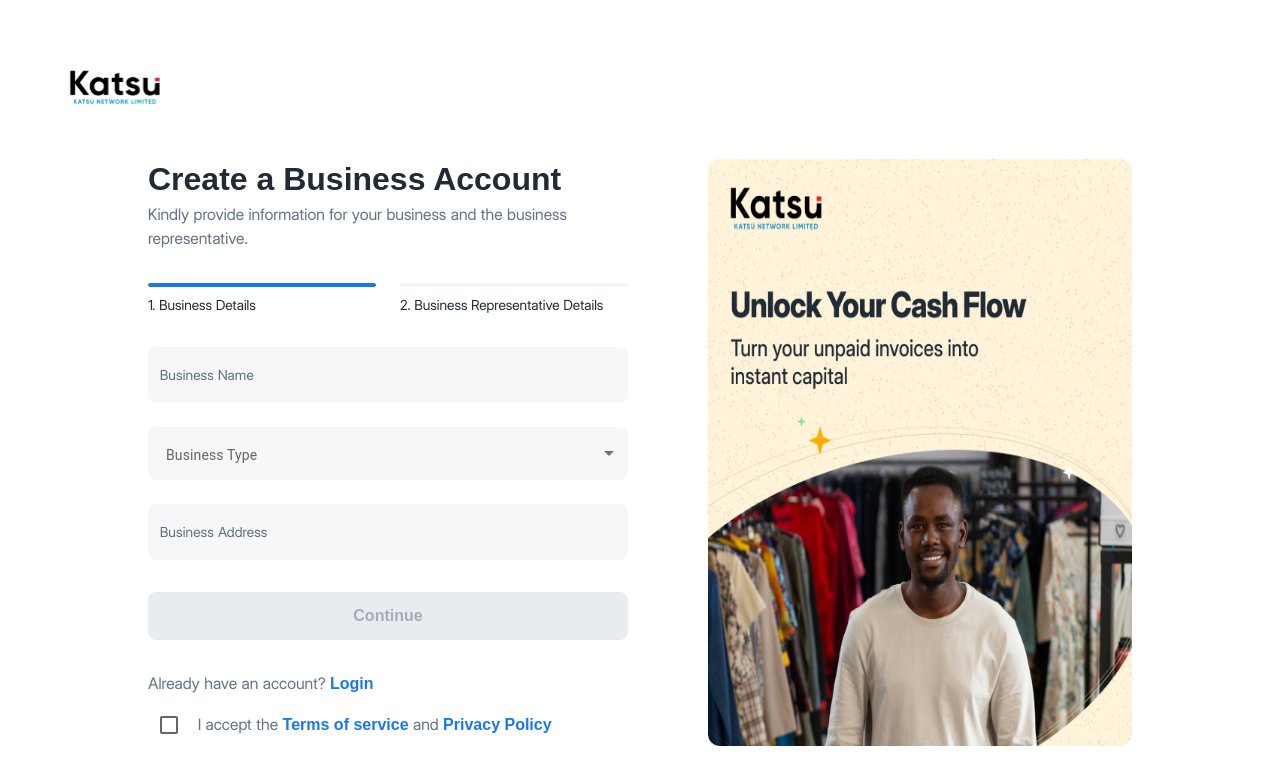
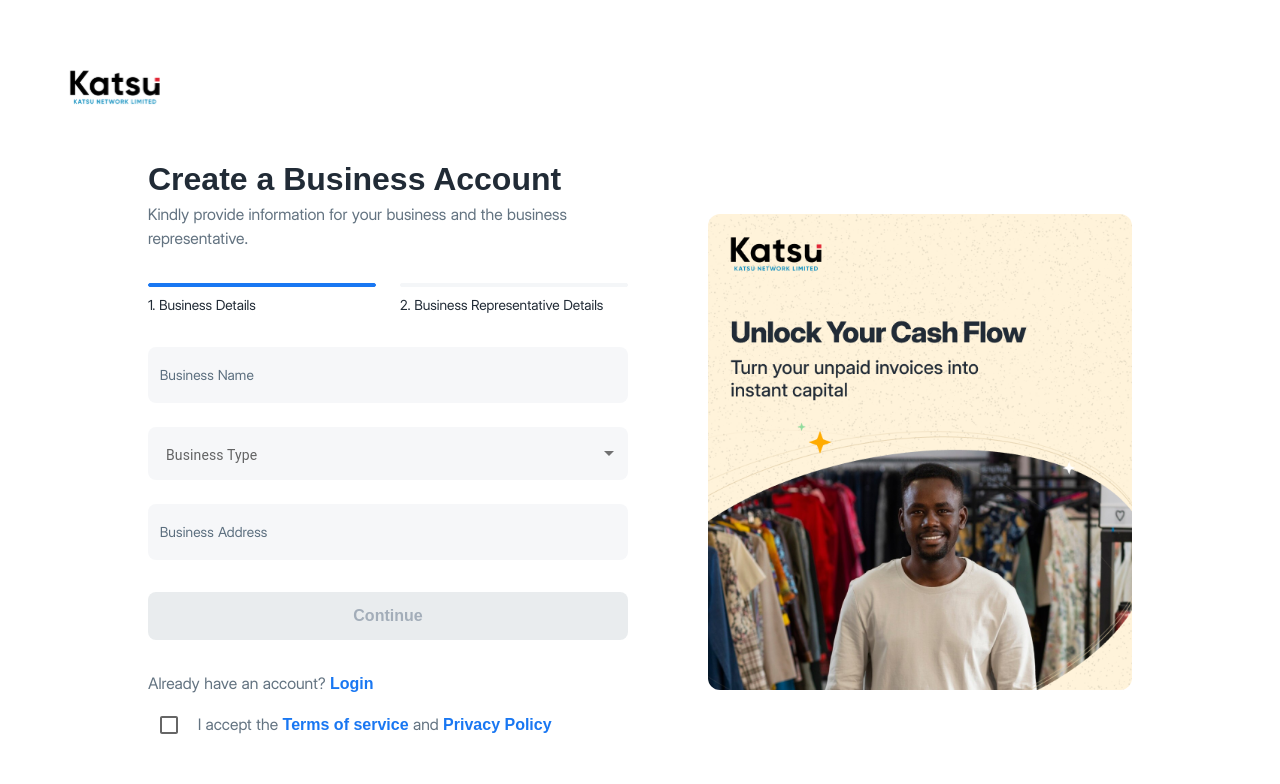
Before and after one commit to igbominadeveloper/merge-test, a Next.js app: page /auth/signup in a window 1280 px wide. Shown: the top 784 px of the page. Built offline with nearby package versions, Linux system fonts and the light colour scheme; no server answers; a web font is replaced by a local one.

Commit message:
style: fix the signup page image size

```diff
--- a/src/app/auth/_components/ad-wrapper.tsx
+++ b/src/app/auth/_components/ad-wrapper.tsx
@@ -10,7 +10,7 @@
   return (
     <div className={`flex w-full items-center justify-center gap-20 ${className}`}>
       <div className="w-full max-w-[480px]">{children}</div>
-      <div className="hidden w-full self-stretch overflow-hidden rounded-xl xl:flex xl:max-w-[37%]">
+      <div className="hidden w-full self-center overflow-hidden rounded-xl xl:flex xl:max-w-[37%]">
         <Image src={image} alt="ad-image" className="h-full w-full" />
       </div>
     </div>
```
